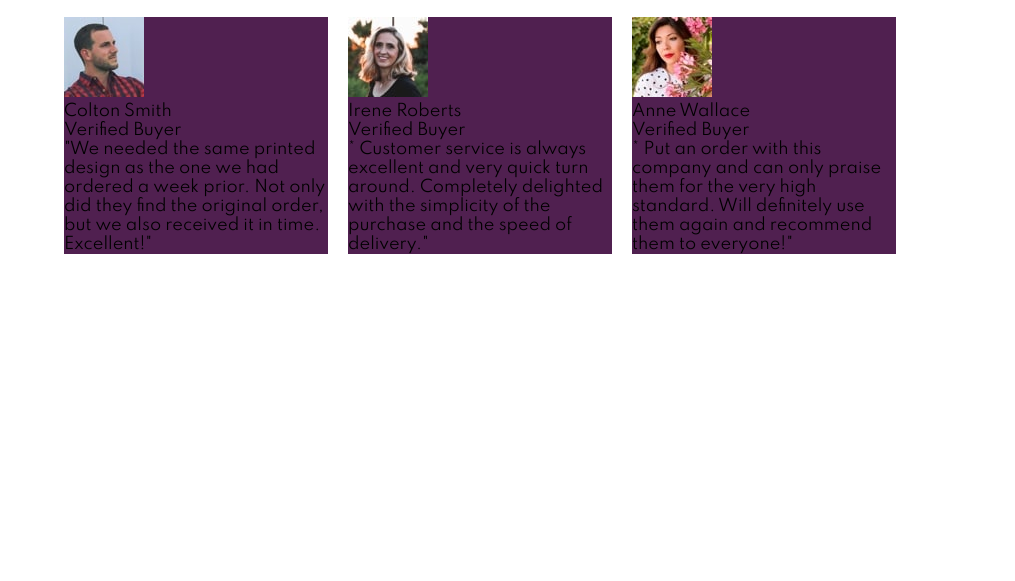
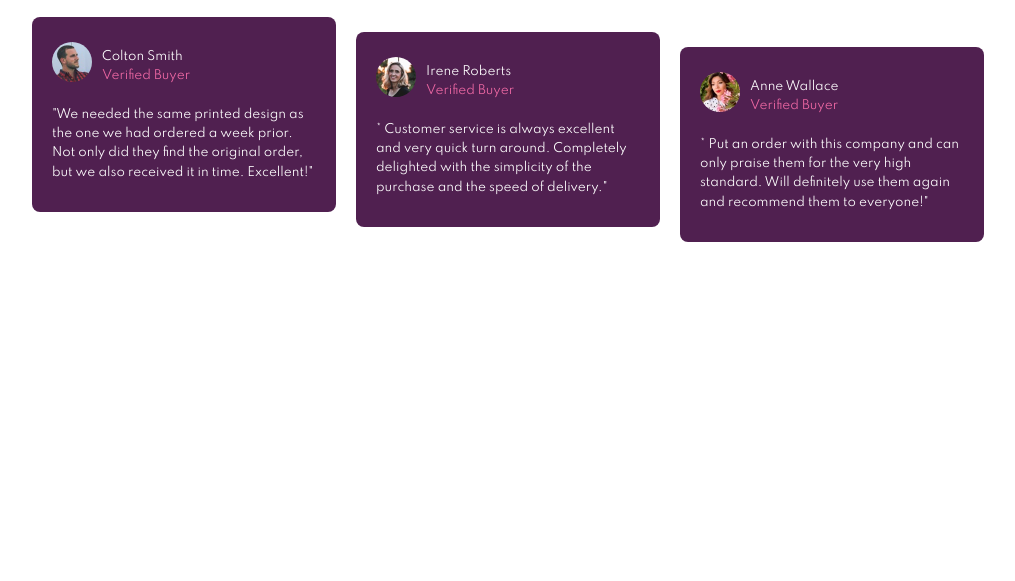
Before and after one commit to halaibrahim867/Social-proof-section, a plain HTML site: page index.html in a window 1280 px wide. Shown: the part 219-800 px from the top of the page, without its empty margins (160-1175 px from the left). Drawn offline with Linux system fonts and the light colour scheme.

Commit message:
add style of buyer

```diff
--- a/css/style.css
+++ b/css/style.css
@@ -14,9 +14,9 @@ body{
 
 .header_rate{
     display: grid;
-    grid-template-columns: repeat(2, 1fr);
+    grid-template-columns: repeat(2,1fr);
     margin: 20px auto;
-    max-width: 65%;
+    max-width: 70%;
 }
 .header_rate .header{
     max-width: 23rem;
@@ -54,11 +54,42 @@ body{
 }
 .buyer{
     display: grid;
-    grid-template-columns: repeat(3,1fr);
+    grid-template-columns: repeat(3, 1fr);
     margin: 10px auto;
     gap: 20px;
-    max-width: 65%;
+    max-width: 70%;
+    height: fit-content;
 }
 .buyer div{
     background-color:var(--main-color);
+    border-radius: 8px;
+    color: white;
+    font-size: 12px;
+    font-weight: 400;
+    width: 19rem;
+    padding: 30px 20px;
+    line-height: 1.6;
 }
+
+.buyer img{
+    border-radius:50%;
+    width: 40px;
+    float: left;
+    margin-right: 10px;
+    margin-top:-5px;
+}
+.buyer .buyer_two{
+    margin-bottom: -15px;
+    margin-top: 15px;
+}
+.buyer .buyer_three{
+    margin-bottom: -30px;
+    margin-top: 30px;
+}
+
+.buyer div .verify_buyer{
+    color:hsl(333, 80%, 67%);
+}
+.buyer div p:last-of-type{
+    margin-top:20px ;
+}
--- a/index.html
+++ b/index.html
@@ -53,21 +53,21 @@
             <div class="buyer_one">
                 <img src="images/image-colton.jpg">
                 <p>Colton Smith</p>
-                <p> Verified Buyer</p>
+                <p class="verify_buyer"> Verified Buyer</p>
                 <p>"We needed the same printed design as the one we had ordered a week prior. Not only did they find the original order, but we also received it in time. Excellent!"
                 </p>
             </div>
             <div class="buyer_two">
                 <img src="images/image-irene.jpg">
                 <p>Irene Roberts</p>
-                <p>Verified Buyer</p>
+                <p class="verify_buyer">Verified Buyer</p>
                 <p>* Customer service is always excellent and very quick turn around. Completely delighted with the simplicity of the purchase and the speed of delivery."
                 </p>
             </div>
             <div class="buyer_three">
                 <img src="images/image-anne.jpg">
                 <p>Anne Wallace</p>
-                <p>Verified Buyer</p>
+                <p  class="verify_buyer">Verified Buyer</p>
                 <p>* Put an order with this company and can only praise them for the very high standard. Will definitely use them again and recommend them to everyone!"</p>
             </div>
         </div>
```
